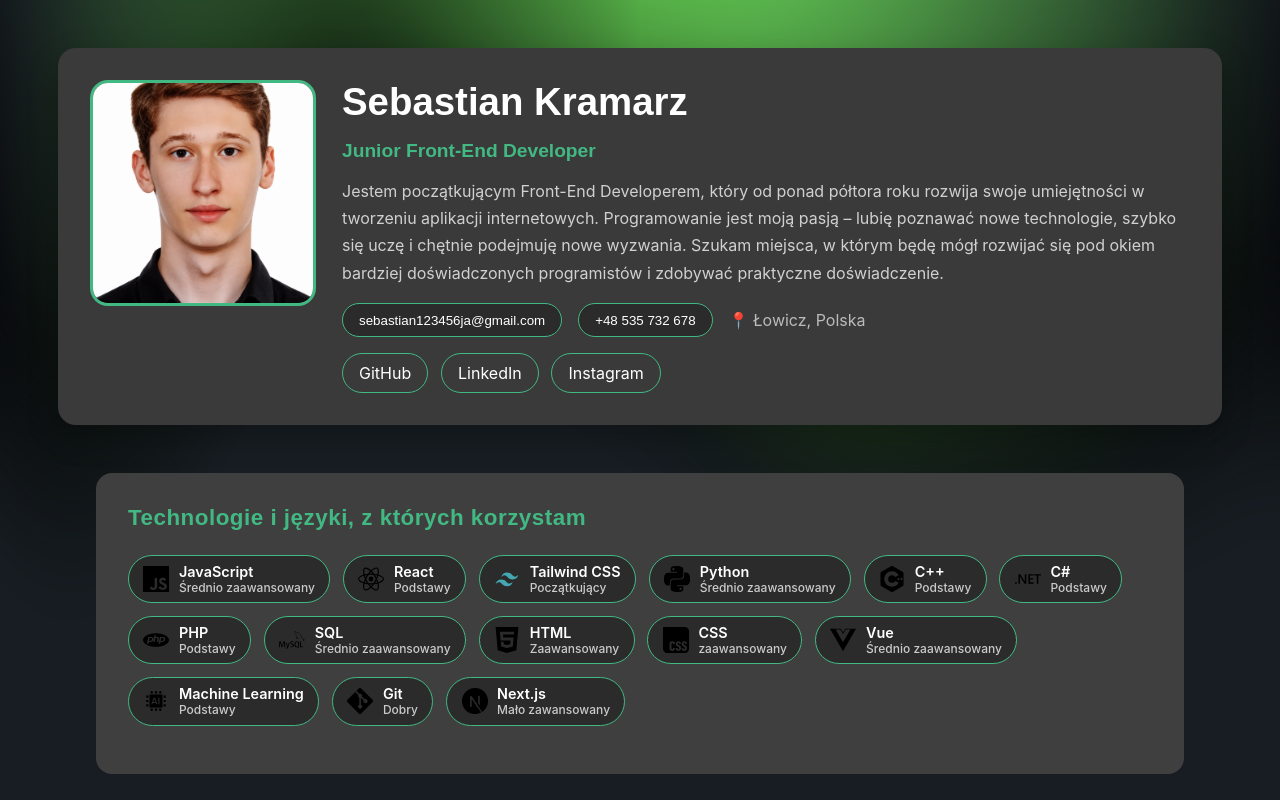
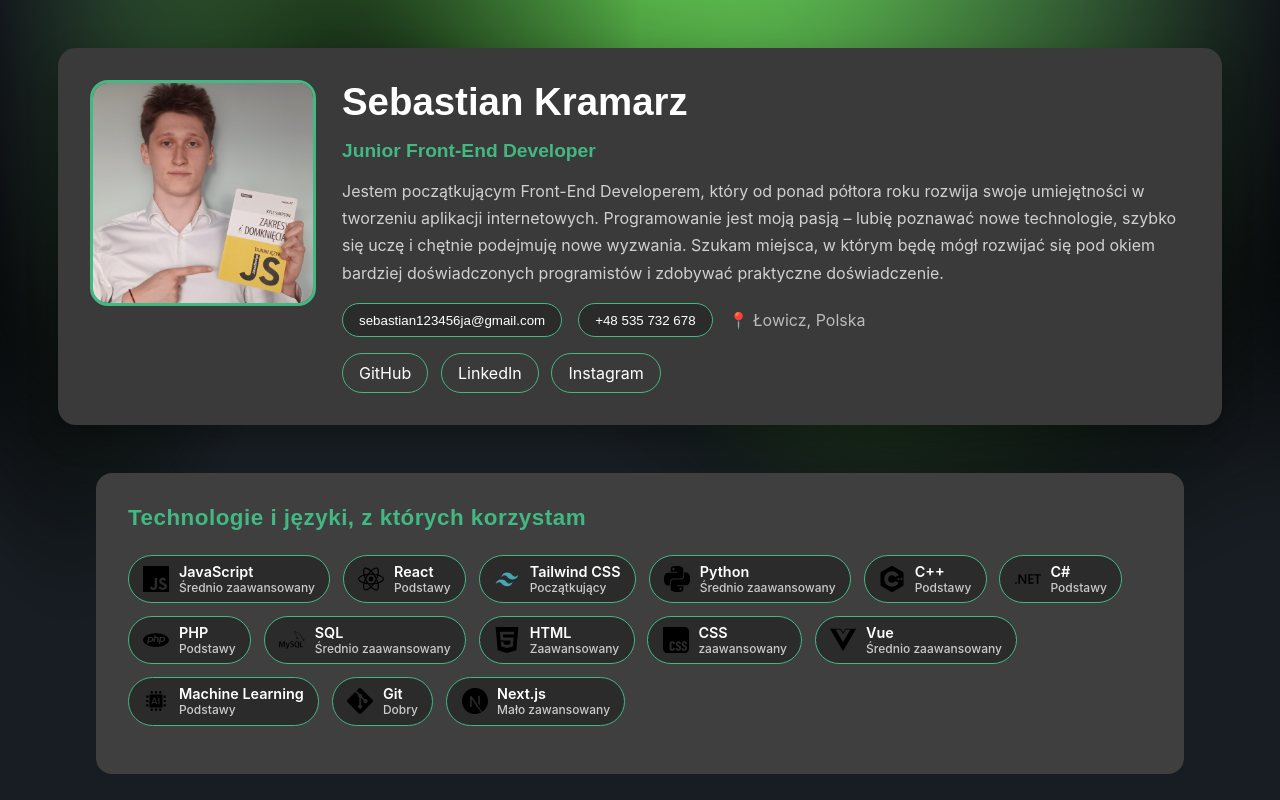
Before and after one commit to Sebastian-bip/Portfolio, a Vue app: page / in a window 1280 px wide. Shown: the top 800 px of the page. Built offline with nearby package versions, Linux system fonts and the light colour scheme.

Commit message:
i hope last update for today

```diff
--- a/src/components/SK-info.vue
+++ b/src/components/SK-info.vue
@@ -1,7 +1,7 @@
 <script setup>
 import { ref } from "vue"
 
-const photo = "/ZdjęcieCV.png"
+const photo = "/ZdjęcieCV.jpg"
 
 const name = "Sebastian Kramarz"
 const role = "Junior Front-End Developer"
```
Also changed, not shown: public/ZdjęcieCV.jpg (added).
